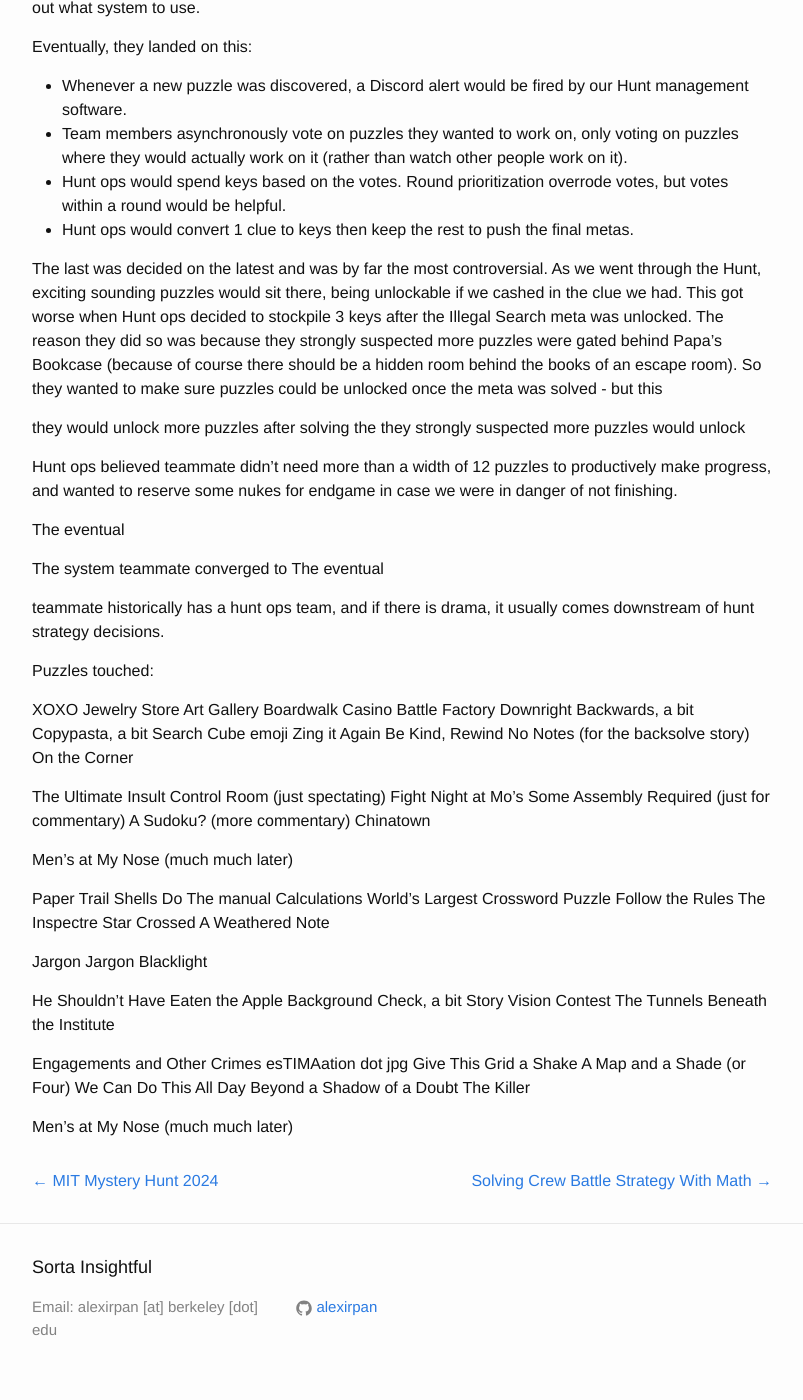
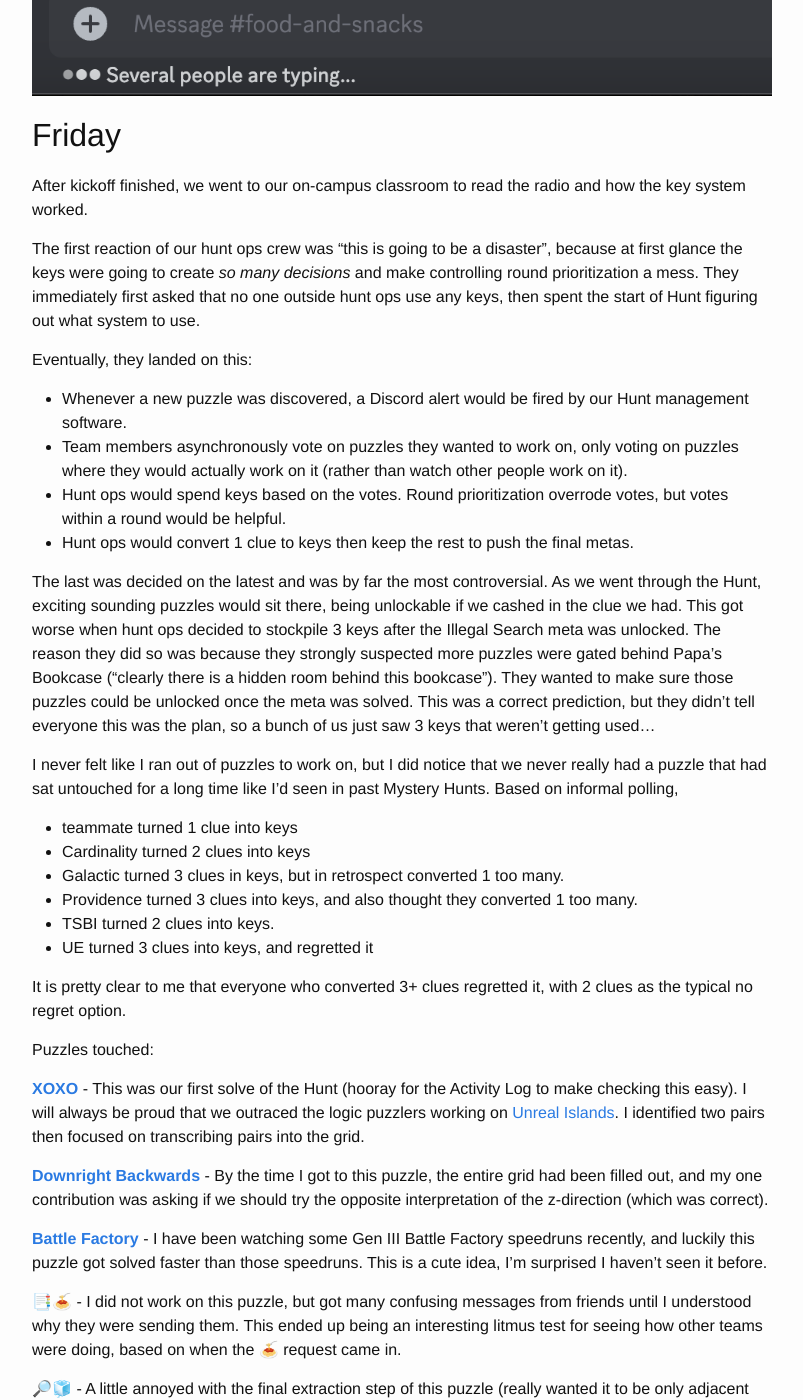
Before and after one commit to alexirpan/alexirpan.github.io, a Jekyll site: the page built from _posts/2025-01-21-mh-2025.markdown, in a window 1280 px wide and 1400 px high, scrolled down 3218 px. Shown: the whole window, without its empty margins (238-1041 px from the left). Built offline with Jekyll 4.4.1, drawn with Linux system fonts in a browser that asks for light colours; nearby versions of some CDN libraries; some of the changed text lies outside the part shown.

Commit message:
Puzzle notes begin

```diff
--- a/_posts/2025-01-21-mh-2025.markdown
+++ b/_posts/2025-01-21-mh-2025.markdown
@@ -1,7 +1,7 @@
 ---
 layout: post
 title:  "MIT Mystery Hunt 2025"
-date:   2024-01-21 01:41:00 -0700
+date:   2025-01-21 01:41:00 -0700
 ---
 
 *This has spoilers for MIT Mystery Hunt 2025. Spoilers are not labeled. I will add puzzle
@@ -90,9 +90,13 @@
 and back.
 
 In my free time pre-Hunt, I went to Puzzled Pint, where I tried to all-brain
-a logic puzzle (solve it without writing anything). This failed miserably and I
-went back to using pencil like a normal person.
+a logic puzzle (solve it without writing anything), and got involved in a heated argument
+about vegetables in the teammate Discord. It would be too silly to re-litigate, but
+my takeaways are that eating salads is a bad way to be vegetarian, people like vegetables
+more if they're cooked (shocker), and "screw zodiac signs, [what vegetable are you?](https://sophie006liu.github.io/vegetal/)"
 
+![Pho](/public/mh-2025/pho.png)
+{: .centered }
 
 
 Friday
@@ -120,42 +124,59 @@
 
 The last was decided on the latest and was by far the most controversial. As we
 went through the Hunt, exciting sounding puzzles would sit there, being
-unlockable if we cashed in the clue we had. This got worse when Hunt ops
+unlockable if we cashed in the clue we had. This got worse when hunt ops
 decided to stockpile 3 keys after the Illegal Search meta was unlocked.
 The reason they did so was because they strongly suspected more puzzles were
-gated behind Papa's Bookcase (because of course there should be a hidden room
-behind the books of an escape room). So they wanted to make sure puzzles could
-be unlocked once the meta was solved - but this
+gated behind Papa's Bookcase ("clearly there is a hidden room behind this bookcase").
+They wanted to make sure those puzzles could be unlocked once the meta was solved. This
+was a correct prediction, but they didn't tell everyone this was the plan,
+so a bunch of us just saw 3 keys that weren't getting used...
 
-they would unlock more puzzles after solving the
-they strongly suspected more puzzles would
-unlock
+I never felt like I ran out of puzzles to work on, but I did notice that we never really
+had a puzzle that had sat untouched for a long time like I'd seen in past Mystery Hunts.
+Based on informal polling,
 
-Hunt ops believed teammate didn't need more than a width of 12 puzzles to productively
-make progress, and wanted to reserve some nukes for endgame in case we were in danger of not finishing.
+* teammate turned 1 clue into keys
+* Cardinality turned 2 clues into keys
+* Galactic turned 3 clues in keys, but in retrospect converted 1 too many.
+* Providence turned 3 clues into keys, and also thought they converted 1 too many.
+* TSBI turned 2 clues into keys.
+* UE turned 3 clues into keys, and regretted it
 
-
-
-The eventual
-
-The system teammate converged to
-The eventual
-
-teammate historically has a hunt ops team, and if there is drama, it usually comes
-downstream of hunt strategy decisions.
-
+It is pretty clear to me that everyone who converted 3+ clues regretted it, with 2 clues
+as the typical no regret option.
 
 Puzzles touched:
 
-XOXO
+[**XOXO**](https://www.two-pi-noir.agency/puzzles/xoxo) - This was our first solve of the Hunt (hooray for the Activity Log to make checking this easy). I will always be proud that we outraced the logic puzzlers working on [Unreal Islands](https://www.two-pi-noir.agency/puzzles/unreal_islands). I identified two pairs then focused on transcribing pairs into the grid.
+
+[**Downright Backwards**](https://www.two-pi-noir.agency/puzzles/downright_backwards) - By the time I got to this puzzle, the entire grid had been filled out, and my one contribution was asking if
+we should try the opposite interpretation of the z-direction (which was correct).
+
+[**Battle Factory**](https://www.two-pi-noir.agency/puzzles/battle_factory) - I have been watching
+some Gen III Battle Factory speedruns recently, and luckily this puzzle got solved faster than those
+speedruns. This is a cute idea, I'm surprised I haven't seen it before.
+
+[**📑🍝**](https://www.two-pi-noir.agency/puzzles/%F0%9F%93%91%F0%9F%8D%9D) - I did not work on this puzzle, but got many confusing messages from friends until I understood why they were sending them.
+This ended up being an interesting litmus test for seeing how other teams were doing, based on when
+the 🍝 request came in.
+
+[**🔎🧊**](https://www.two-pi-noir.agency/puzzles/%F0%9F%94%8E%F0%9F%A7%8A) - A little annoyed with the final extraction step of this puzzle (really wanted it to be only adjacent letters, rather than any pair), but I liked everything before it.
+This was the first puzzle I did coding for, to brute force finding the words. There was a clean way
+to implement it, and the way I did it (7 nested for loops).
+
+[**Zing it Again**](https://www.two-pi-noir.agency/puzzles/zing_it_again) - The first set we found
+was Weird Al (as expected). We found the Bob's Burgers set pretty soon afterwards, but could not find
+the HM set for a *long* time. I was pretty happy about breaking into that one, definitely enjoyed the B-B-B-BAD TO THE CHROME rebus.
+
+[**Be Kind, Rewind**](https://www.two-pi-noir.agency/puzzles/be_kind_rewind) - This puzzle definitely reminded me of the similar one from Puzzle University, but that puzzle was fun and so was this one.
+I was originally drawn to this puzzle for the movie ID, but then it turned into more than that.
+Luckily, everyone working on the puzzle knew what Blockbuster was. I don't need to feel any older from Mystery HUnt
+
 Jewelry Store
 Art Gallery
 Boardwalk
 Casino
-Battle Factory
-Downright Backwards, a bit
-Copypasta, a bit
-Search Cube emoji
 Zing it Again
 Be Kind, Rewind
 No Notes (for the backsolve story)
```
Also changed, not shown: public/mh-2025/pho.png (added).
